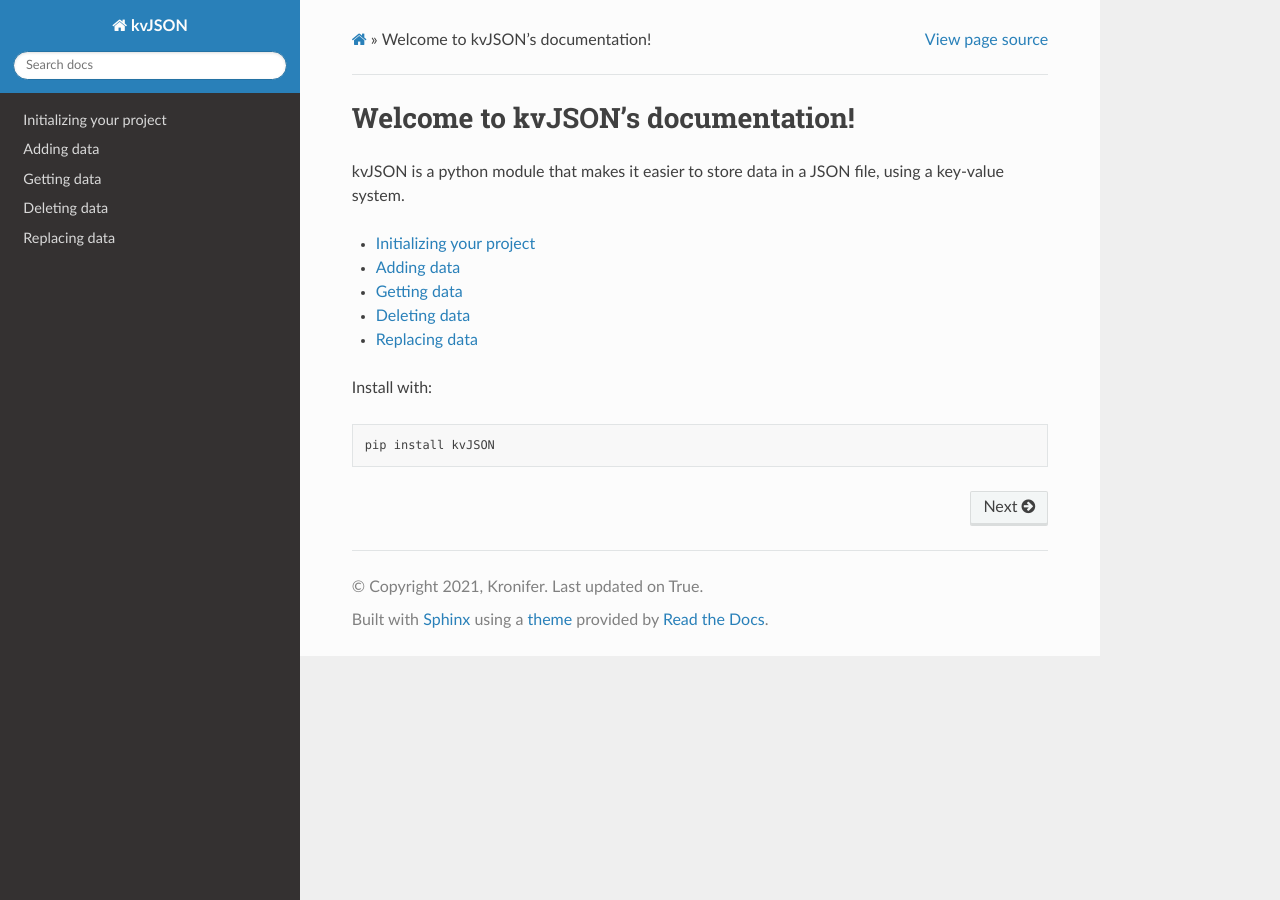
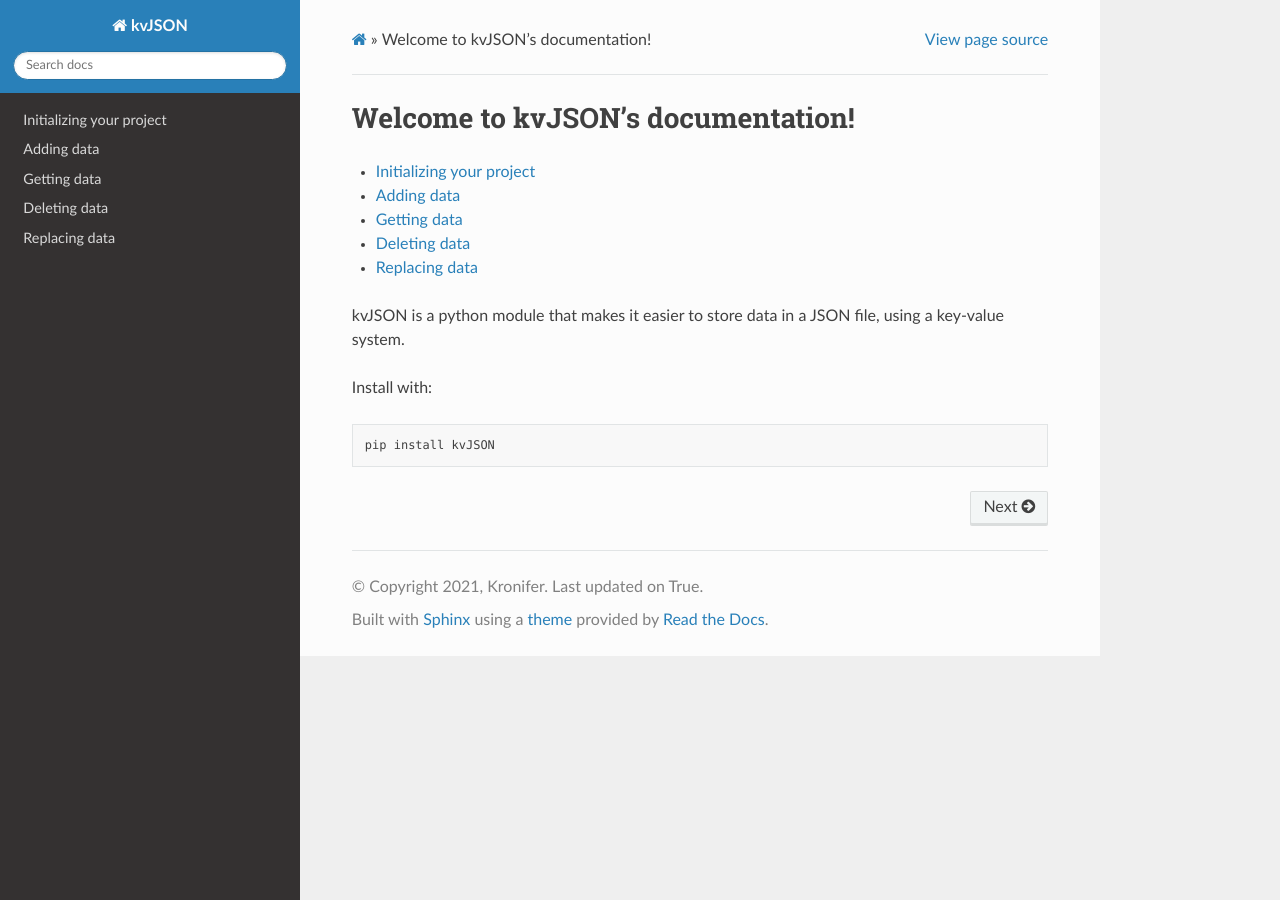
Before and after one commit to Kronifer/kvJSON-docs, a Sphinx documentation site: the page built from docs/index.rst, in a window 1280 px wide. Built offline with Sphinx 7.4.7 and the Read the Docs theme 2.0.0, drawn with Linux system fonts in a browser that asks for light colours; part of the change alters nothing that is shown.

```diff
--- a/docs/index.rst
+++ b/docs/index.rst
@@ -5,12 +5,6 @@
 
 Welcome to kvJSON's documentation!
 ==================================
-
-
-
-kvJSON is a python module that makes it easier
-to store data in a JSON file,
-using a key-value system.
 
 .. toctree::
    :maxdepth: 2
@@ -21,6 +15,9 @@ using a key-value system.
    Deleting-data
    Replacing-data
 
+kvJSON is a python module that makes it easier
+to store data in a JSON file,
+using a key-value system.
 
 Install with:
 
```
